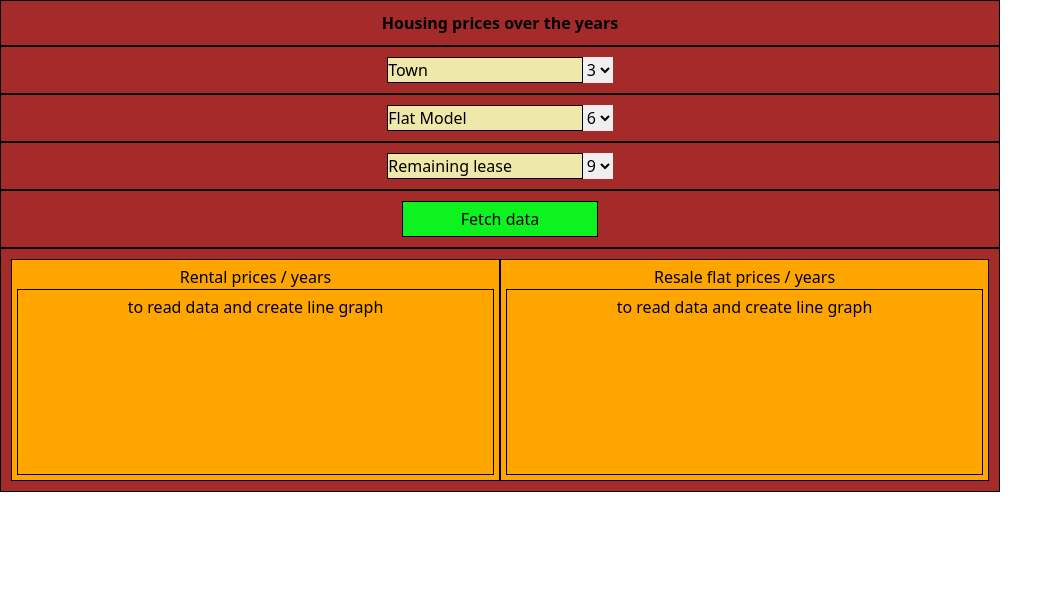
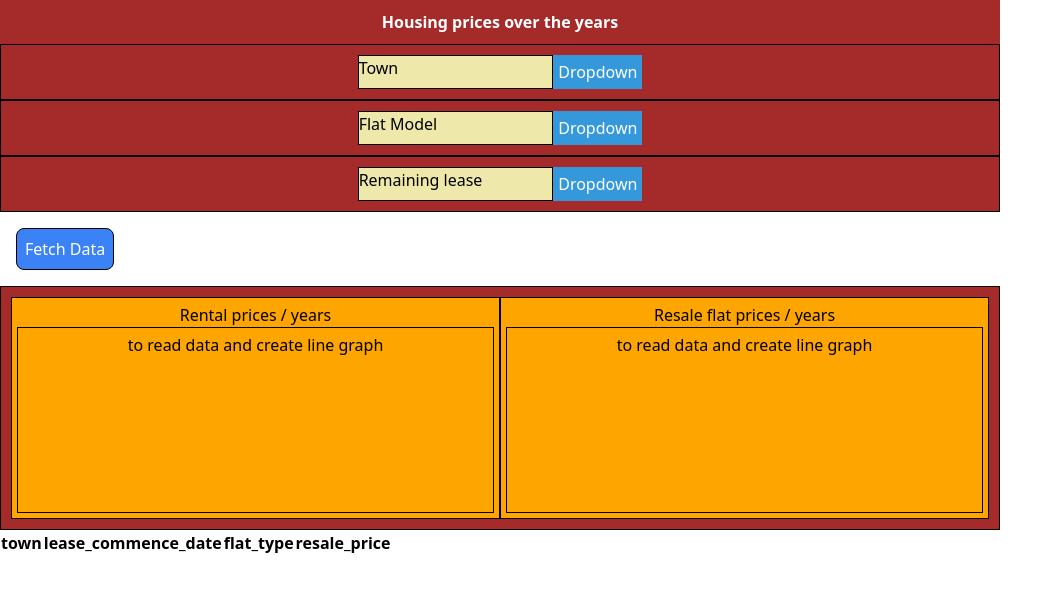
Before and after one commit to lindiyip/lindiyip.github.io, a plain HTML site: page index.html in a window 1280 px wide. Shown: the whole page, without its empty margins (0-1063 px from the left). Drawn offline with nearby package versions, Linux system fonts and the light colour scheme.

Commit message:
sucessful calling API function

```diff
--- a/index.html
+++ b/index.html
@@ -23,24 +23,28 @@
       referrerpolicy="no-referrer"
     />
     <script defer src="./index.js"></script>
+    <script src="https://cdn.jsdelivr.net/npm/chart.js"></script>
     <style>
       .header {
+        border: 1px;
+        background-color: brown;
+        color: white;
+        display: flex;
+        flex-direction: row;
+        justify-content: center;
+        width: 1000px;
+        padding: 10px;
+      }
+      .parent {
         border: 1px solid;
         background-color: brown;
         display: flex;
         flex-direction: row;
         justify-content: center;
         width: 1000px;
-          padding: 10px
-        }.parent {
-          border: 1px solid;
-          background-color: brown;
-          display: flex;
-          flex-direction: row;
-          justify-content: center;
-          width: 1000px;
-          padding: 10px
-        }.child {
+        padding: 10px;
+      }
+      .child {
         border: 1px solid;
         background-color: palegoldenrod;
         display: flex;
@@ -49,7 +53,8 @@
         padding-right: 20 px;
         flex-basis: 20%;
         text-align: center;
-        }.child-list {
+      }
+      .child-list {
         border: 1px solid;
         background-color: blueviolet;
         display: flex;
@@ -59,7 +64,8 @@
         margin: 20 px;
         flex-basis: 50%;
         padding: 5px;
-        }.child-button {
+      }
+      .child-button {
         border: 1px solid;
         background-color: rgb(12, 243, 31);
         display: flex;
@@ -68,7 +74,8 @@
         text-align: center;
         flex-basis: 20%;
         padding: 5px;
-        }.child-graph {
+      }
+      .child-graph {
         border: 1px solid;
         background-color: orange;
         display: flex;
@@ -80,7 +87,7 @@
       }
       /* Dropdown Button */
       .dropbtn {
-          background-color: #3498DB;
+        background-color: #3498db;
         color: white;
         padding: 5px;
         font-size: 16px;
@@ -89,8 +96,9 @@
       }
 
       /* Dropdown button on hover & focus */
-        .dropbtn:hover, .dropbtn:focus {
-          background-color: #2980B9;
+      .dropbtn:hover,
+      .dropbtn:focus {
+        background-color: #2980b9;
       }
 
       /* The container <div> - needed to position the dropdown content */
@@ -105,7 +113,7 @@
         position: absolute;
         background-color: #f1f1f1;
         min-width: 160px;
-          box-shadow: 0px 8px 16px 0px rgba(0,0,0,0.2);
+        box-shadow: 0px 8px 16px 0px rgba(0, 0, 0, 0.2);
         z-index: 1;
       }
 
@@ -118,65 +126,74 @@
       }
 
       /* Change color of dropdown links on hover */
-          .dropdown-content a:hover {background-color: #ddd;}
+      .dropdown-content a:hover {
+        background-color: #ddd;
+      }
 
       /* Show the dropdown menu (use JS to add this class to the .dropdown-content container when the user clicks on the dropdown button) */
-          .show {display:block;}
+      .show {
+        display: block;
+      }
     </style>
   </head>
   <body>
     <div class="header"><b>Housing prices over the years</b></div>
     <div class="parent">
       <div class="child">Town</div>
-      <select name="town id="town">
-        <option value="1" disabled>1</option>
+      <!-- <select name="town id="town"> -->
+      <!-- <option value="1" disabled>1</option>
         <option value="2">2</option>
         <option value="3"selected>3</option>
-      </select>
-      <!-- <div class="dropdown">
-        <button onclick="myFunction()" class="dropbtn">Dropdown</button>
+      </select> -->
+      <div class="dropdown">
+        <button onclick="dropdownTown(event)" class="dropbtn">Dropdown</button>
         <div id="town" class="dropdown-content">
           <a href="#">Link 1</a>
           <a href="#">Link 2</a>
           <a href="#">Link 3</a>
         </div>
-      </div> -->
+      </div>
+
     </div>
     <div class="parent">
       <div class="child">Flat Model</div>
-      <select name="flat" id="town">
+      <!-- <select name="flat" id="town">
         <option value="4" disabled>4</option>
         <option value="5">5</option>
         <option value="6"selected>6</option>
-      </select>
-      <!-- <div class="dropdown">
-        <button onclick="myFunction()" class="dropbtn">Dropdown</button>
+      </select> -->
+      <div class="dropdown">
+        <button onclick="dropdownFlat(event)" class="dropbtn">Dropdown</button>
         <div id="flatModel" class="dropdown-content">
           <a href="#">Link 4</a>
           <a href="#">Link 5</a>
           <a href="#">Link 6</a>
         </div>
-      </div> -->
+      </div>
     </div>
     <div class="parent">
       <div class="child">Remaining lease</div>
-      <select name="lease" id="lease">
+      <!-- <select name="lease" id="lease">
         <option value="7" disabled>7</option>
         <option value="8">8</option>
         <option value="9"selected>9</option>
-      </select>
-      <!-- <div class="dropdown">
-        <button onclick="myFunction()" class="dropbtn">Dropdown</button>
+      </select> -->
+      <div class="dropdown">
+        <button onclick="dropdownLease(event)" class="dropbtn">Dropdown</button>
         <div id="lease" class="dropdown-content">
           <a href="#">Link 7</a>
           <a href="#">Link 8</a>
           <a href="#">Link 9</a>
         </div>
-      </div> -->
       </div>
-    <div class="parent">
-      <div class="child-button">Fetch data</div>
       </div>
+      <button
+        id="btn1"
+        class="bg-blue-500 text-white p-2 rounded-lg border border-black m-4"
+        onclick="fetch()"
+      >
+        Fetch Data
+      </button>
       <div class="parent">
         <div class="child-graph">
           Rental prices / years
@@ -196,8 +213,22 @@
               <canvas id="myChart"></canvas>
             </div>
             <script src="https://cdn.jsdelivr.net/npm/chart.js"></script>
-      </div></div>
           </div>
         </div>
+      </div>
+    </div>
+    <table>
+      <thead>
+        <tr>
+          <th scope="col">town</th>
+          <th scope="col">lease_commence_date</th>
+          <th scope="col">flat_type</th>
+          <th scope="col">resale_price</th>
+        </tr>
+      </thead>
+      <tbody id="targetElement">
+        <!-- Dynamically render data here -->
+      </tbody>
+    </table>
   </body>
 </html>
--- a/index.js
+++ b/index.js
@@ -1,8 +1,87 @@
-/* When the user clicks on the button,
-toggle between hiding and showing the dropdown content */
-function myFunction() {
+var lookup_town = {};
+var result_town = [];
+
+var lookup_type = {};
+var result_type = [];
+
+var records = {};
+
+// fetch data button
+function fetch() {
+  $.ajax({
+    url: "https://data.gov.sg/api/action/datastore_search",
+    type: "GET",
+    data: { resource_id: "1b702208-44bf-4829-b620-4615ee19b57c" },
+    dataType: "JSON",
+    success: function (data) {
+      console.log(data["result"]);
+      var records = data["result"]["records"];
+      console.log(records);
+
+      let tbodyEl = $("#targetElement"); // HTML Element where we will render data into
+      records.forEach((r) => {
+        tbodyEl.append("<tr>");
+        tbodyEl.append(`<td>${r.town}</td>`);
+        // tbodyEl.append(`<td> </td>`);
+        tbodyEl.append(`<td>${r.lease_commence_date}</td>`);
+        // tbodyEl.append(`<td> </td>`);
+        tbodyEl.append(`<td>${r.flat_type}</td>`);
+        // tbodyEl.append(`<td> </td>`);
+        tbodyEl.append(`<td>${r.resale_price}</td>`);
+        tbodyEl.append("</tr>");
+      });
+
+      // create droplist_town
+      var items_town = records;
+      for (let item, i = 0; (item = items_town[i++]); ) {
+        let name = item.town;
+
+        if (!(name in lookup_town)) {
+          lookup_town[name] = 1;
+          result_town.push(name);
+        }
+      }
+      result_town.sort();
+      console.log(result_town);
+
+      // create droplist_type
+      var items_type = records;
+      for (let item, i = 0; (item = items_type[i++]); ) {
+        let name = item.flat_type;
+
+        if (!(name in lookup_type)) {
+          lookup_type[name] = 1;
+          result_type.push(name);
+        }
+      }
+      result_type.sort();
+      console.log(result_type);
+    },
+  });
+}
+
+// toggle between hiding and showing the dropdown content */
+function dropdownTown(e) {
   document.getElementById("town").classList.toggle("show");
+}
+
+// function dropdownTown(e) {
+//   let select = document.createElement("select");
+//   select.name = "town";
+//   select.id = "town";
+
+//   for (const val of result_town) {
+//     let option = document.createElement("option");
+//     option.value = val;
+//     select.appendChild(option);
+//   }
+//   document.getElementById("town").appendChild(select);
+// }
+
+function dropdownFlat(e) {
   document.getElementById("flatModel").classList.toggle("show");
+}
+function dropdownLease(e) {
   document.getElementById("lease").classList.toggle("show");
 }
 
@@ -19,3 +98,26 @@ window.onclick = function (event) {
     }
   }
 };
+
+// line graph - resale flat prices
+// const ctx = $("#myChart");
+
+// new Chart(ctx, {
+//   type: "line",
+//   data: {
+//     labels: records.map((row) => row.timestamp),
+//     datasets: [
+//       {
+//         label: "timestamp",
+//         data: records.map((row) => row.value),
+//       },
+//     ],
+//   },
+//   options: {
+//     scales: {
+//       y: {
+//         beginAtZero: true,
+//       },
+//     },
+//   },
+// });
```
Also changed, not shown: flat-price.js (added, +27 -0 lines), visualize.html (added, +61 -0 lines), visualize.js (added, +12 -0 lines). Lines whose indentation alone changed are shown as unchanged.
